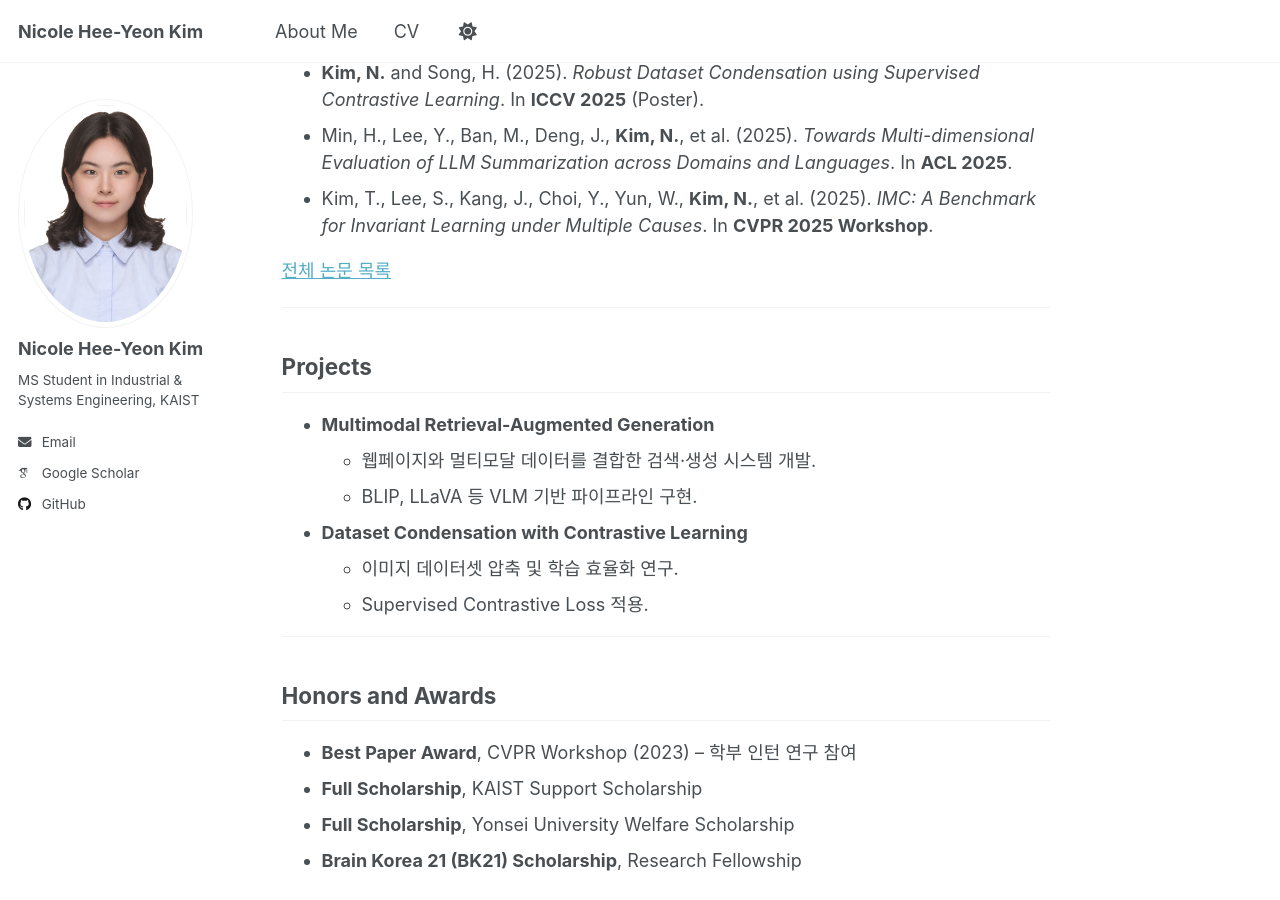
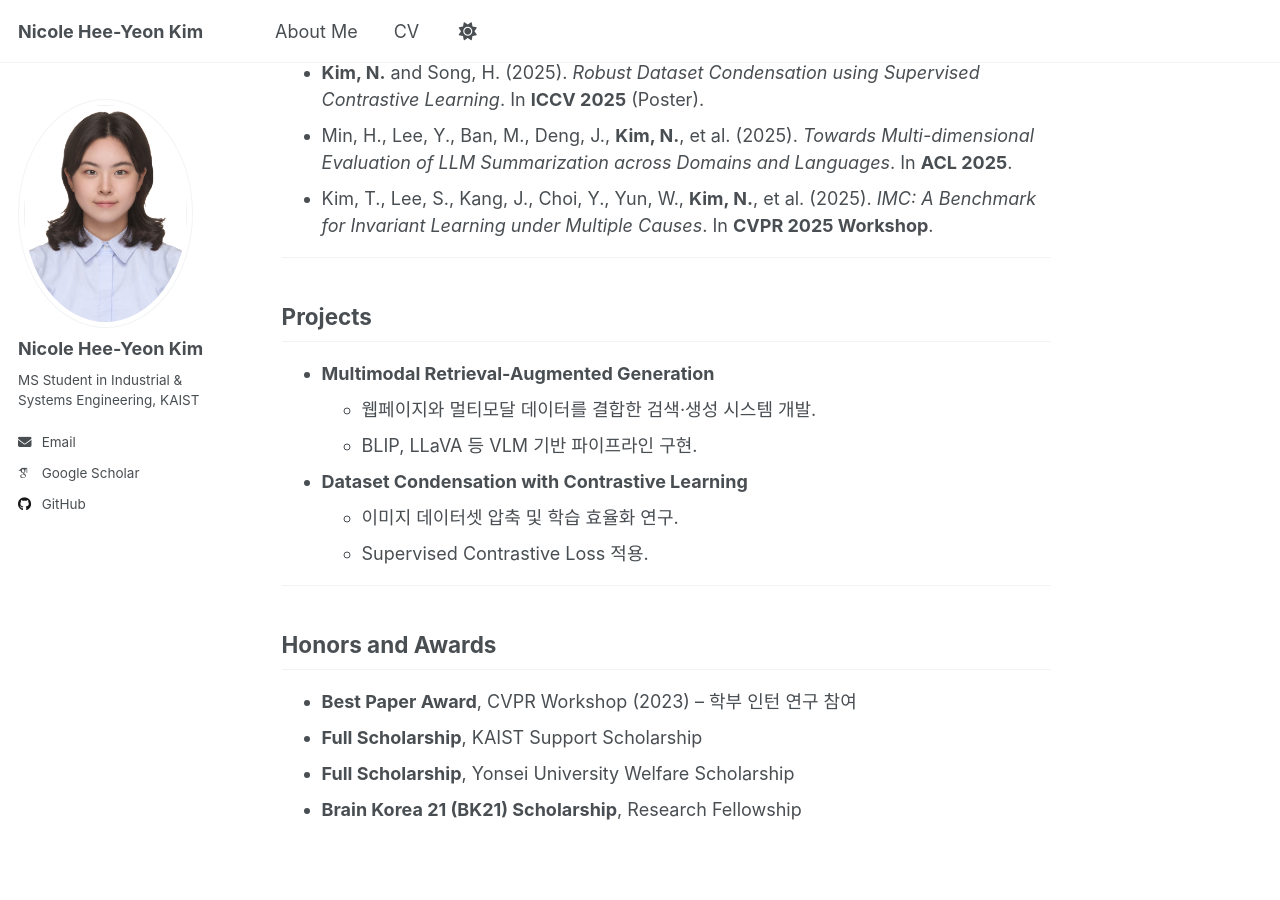
Before and after one commit to Nicole-Hee-Yeon-Kim/Nicole-Hee-Yeon-Kim.github.io, a Jekyll site: the page built from _pages/about.md, in a window 1280 px wide and 900 px high, scrolled down 372 px. Built offline with Jekyll 4.4.1, drawn with Linux system fonts in a browser that asks for light colours; some web fonts are replaced; a script that is not in the unit is left out.

Commit message:
Update about.md

```diff
--- a/_pages/about.md
+++ b/_pages/about.md
@@ -19,8 +19,6 @@ redirect_from:
 - Min, H., Lee, Y., Ban, M., Deng, J., **Kim, N.**, et al. (2025). *Towards Multi-dimensional Evaluation of LLM Summarization across Domains and Languages*. In **ACL 2025**.
 - Kim, T., Lee, S., Kang, J., Choi, Y., Yun, W., **Kim, N.**, et al. (2025). *IMC: A Benchmark for Invariant Learning under Multiple Causes*. In **CVPR 2025 Workshop**.
 
-[전체 논문 목록](/publications/)
-
 ---
 
 ## Projects
```
